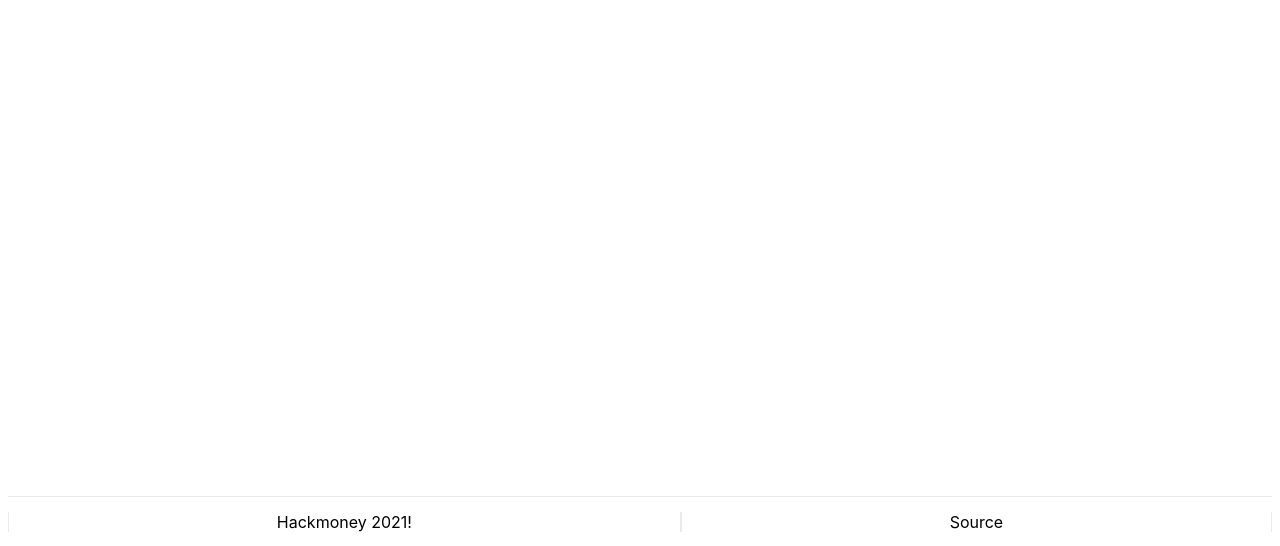
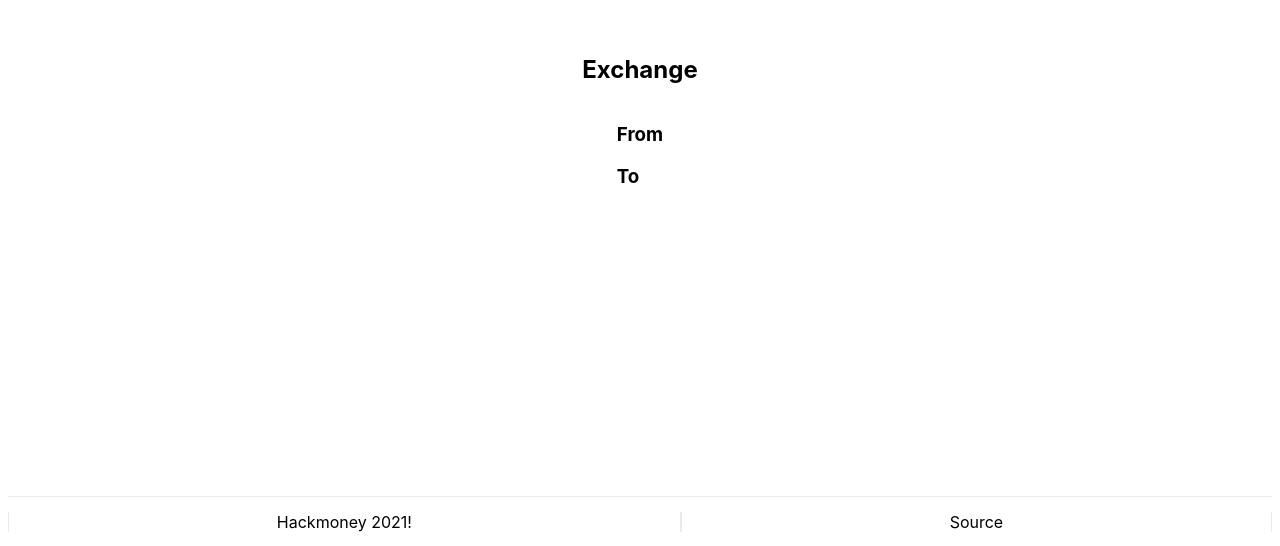
Before and after one commit to streamswap/streamswap, a Next.js app in the folder packages/exchange/: page /exchange in a window 1280 px wide. Shown: the part 254-800 px from the top of the page. Built offline with nearby package versions, Linux system fonts and the light colour scheme.

Commit message:
Progress

```diff
--- a/packages/exchange/pages/exchange.tsx
+++ b/packages/exchange/pages/exchange.tsx
@@ -4,6 +4,11 @@ import MainLayout from '../components/MainLayout';
 
 export default () => (
   <MainLayout title="Exchange">
+    <h2>Exchange</h2>
+    <div className={styles.exchange}>
+      <h3>From</h3>
 
+      <h3>To</h3>
+    </div>
   </MainLayout>
 );
--- a/packages/exchange/pages/index.tsx
+++ b/packages/exchange/pages/index.tsx
@@ -23,6 +23,11 @@ export default () => (
         </a>
       </Link>
 
+      <a className={styles.card}>
+        <h2>Create Exchange &rarr;</h2>
+        <p>Create a new super token exchange.</p>
+      </a>
+
       <a href="" className={styles.card}>
         <h2>Documentation &rarr;</h2>
         <p>Learn about the inner workings of Streamswap.</p>
--- a/packages/exchange/styles/Exchange.module.css
+++ b/packages/exchange/styles/Exchange.module.css
@@ -1,8 +1,3 @@
-.container {
-  min-height: 100vh;
-  padding: 0 0.5rem;
-  display: flex;
-  flex-direction: column;
-  align-items: center;
-  height: 100vh;
+.exchange {
+
 }
```
